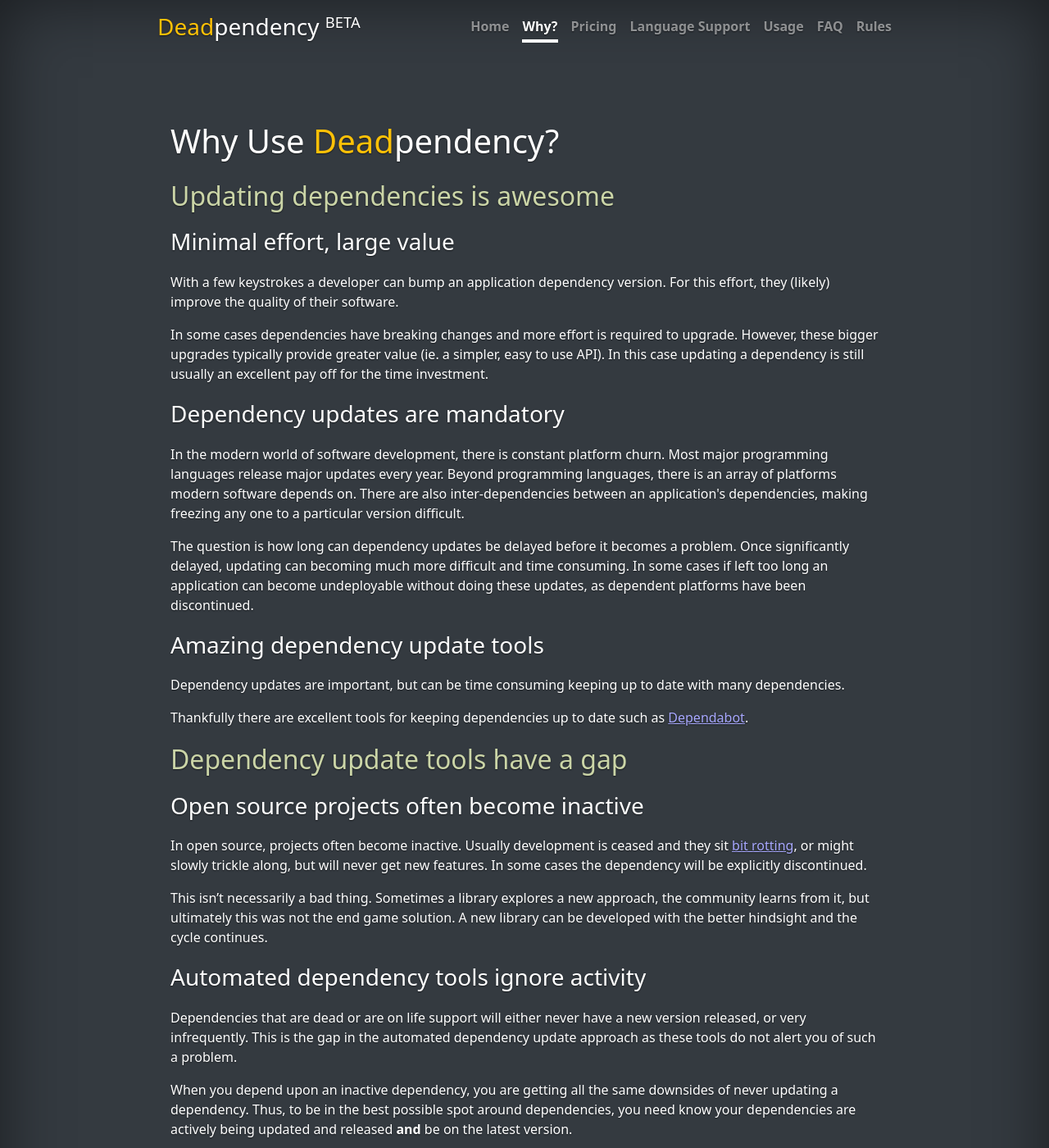
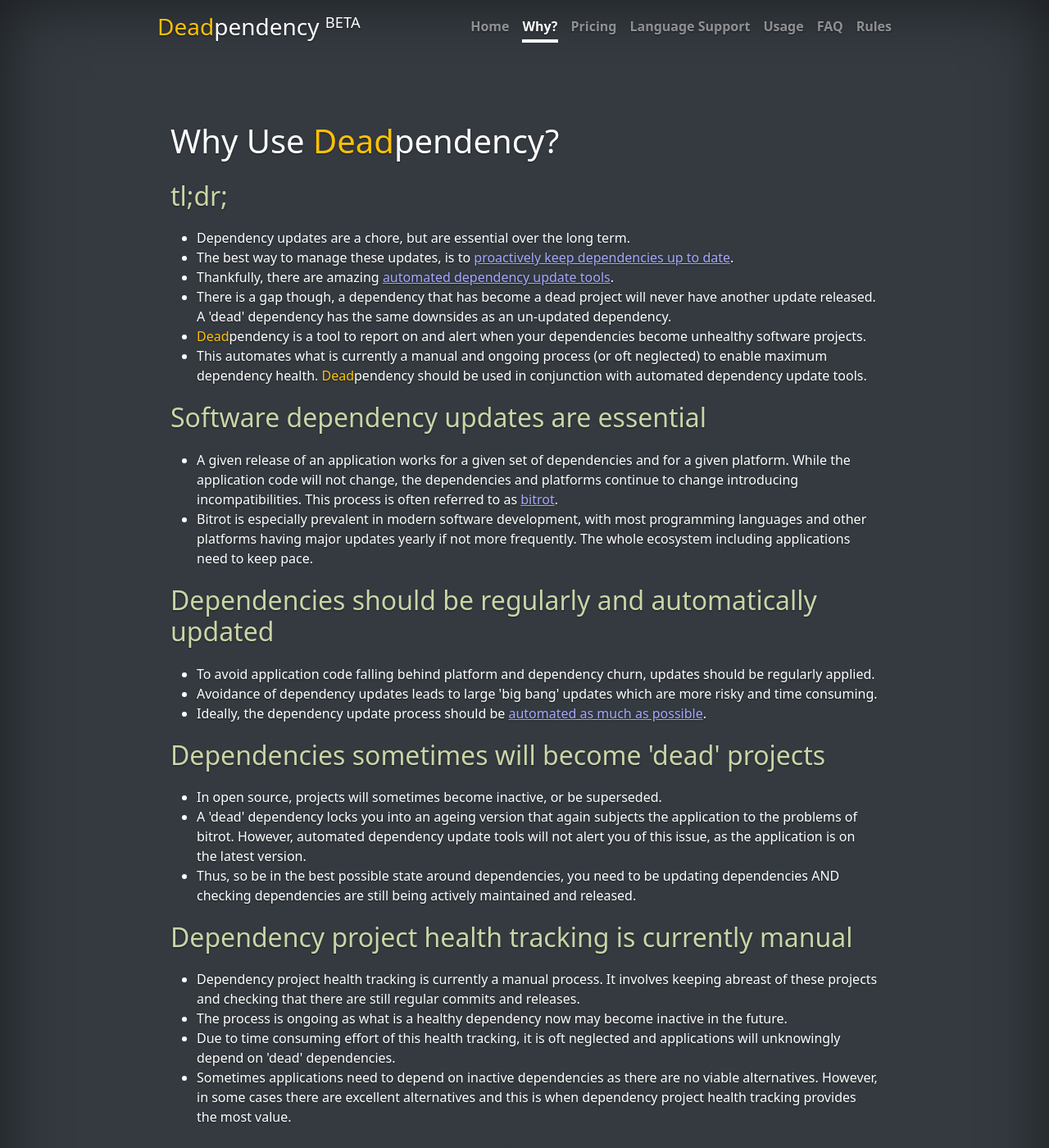
Before and after one commit to deadpendency/deadpendency.github.io, a Jekyll site: the page built from why.html, in a window 1280 px wide and 1400 px high. Shown: the whole window at 82% size. Built offline with Jekyll 4.4.1, drawn with Linux system fonts in a browser that asks for light colours; nearby versions of some CDN libraries; some of the changed text lies outside the part shown.

Commit message:
Initial draft update of why

```diff
--- a/why.html
+++ b/why.html
@@ -3,81 +3,84 @@
 # To modify the layout, see https://jekyllrb.com/docs/themes/#overriding-theme-defaults
 
 layout: page
-title: Deadpendency why
+title: Why use Deadpendency?
 ---
 <div class="why-page">
 <h1 class="mb-4">Why Use <span class="text-warning">Dead</span><span class="text-white">pendency</span>?</h1>
 
-<h2>Updating dependencies is awesome</h2>
+<h2>tl;dr;</h2>
 
-<h3>Minimal effort, large value</h3>
+<p>
+  <ul>
+    <li>Dependency updates are a chore, but are essential over the long term.</li>
+    <li>The best way to manage these updates, is to <a href="https://www.netcetera.com/home/stories/expertise/20170406-software-updates-inside-it.html" target="_blank" rel="noopener">proactively keep dependencies up to date</a>.</li>
+    <li>Thankfully, there are amazing <a href="https://dependabot.com/" target="_blank" rel="noopener">automated dependency update tools</a>.</li>
+    <li>There is a gap though, a dependency that has become a dead project will never have another update released. A 'dead' dependency has the same downsides as an un-updated dependency.</li>
+    <li><span class="text-warning">Dead</span><span class="text-white">pendency</span> is a tool to report on and alert when your dependencies become unhealthy software projects.</li>
+    <li>This automates what is currently a manual and ongoing process (or oft neglected) to enable maximum dependency health. <span class="text-warning">Dead</span><span class="text-white">pendency</span> should be used in conjunction with automated dependency update tools.</li>
+  </ul>
+</p>
 
-<p>With a few keystrokes a developer can bump an application dependency version. For this effort, they (likely) improve the quality of their software.</p>
+<h2>Software dependency updates are essential</h2>
 
-<p>In some cases dependencies have breaking changes and more effort is required to upgrade. However, these bigger upgrades typically provide greater value (ie. a simpler, easy to use API). In this case updating a dependency is still usually an excellent pay off for the time investment.</p>
+<p>
+  <ul>
+    <li>A given release of an application works for a given set of dependencies and for a given platform. While the application code will not change, the dependencies and platforms continue to change introducing incompatibilities. This process is often referred to as <a href="https://en.wikipedia.org/wiki/Software_rot" target="_blank" rel="noopener">bitrot</a>.</li>
+    <li>Bitrot is especially prevalent in modern software development, with most programming languages and other platforms having major updates yearly if not more frequently. The whole ecosystem including applications need to keep pace.</li>
+  </ul>
+</p>
 
-<h3>Dependency updates are mandatory</h3>
+<h2>Dependencies should be regularly and automatically updated</h2>
 
-<p>In the modern world of software development, there is constant platform churn. Most major programming languages release major updates every year. Beyond programming languages, there is an array of platforms modern software depends on. There are also inter-dependencies between an application's dependencies, making freezing any one to a particular version difficult.</p>
+<p>
+  <ul>
+    <li>To avoid application code falling behind platform and dependency churn, updates should be regularly applied.</li>
+    <li>Avoidance of dependency updates leads to large 'big bang' updates which are more risky and time consuming.</li>
+    <li>Ideally, the dependency update process should be <a href="https://dependabot.com" target="_blank" rel="noopener">automated as much as possible</a>.</li>
+  </ul>
+</p>
 
-<p>The question is how long can dependency updates be delayed before it becomes a problem. Once significantly delayed, updating can becoming much more difficult and time consuming. In some cases if left too long an application can become undeployable without doing these updates, as dependent platforms have been discontinued.</p>
+<h2>Dependencies sometimes will become 'dead' projects</h2>
 
-<h3>Amazing dependency update tools</h3>
+<p>
+  <ul>
+    <li>In open source, projects will sometimes become inactive, or be superseded.</li>
+    <li>A 'dead' dependency locks you into an ageing version that again subjects the application to the problems of bitrot. However, automated dependency update tools will not alert you of this issue, as the application is on the latest version.</li>
+    <li>Thus, so be in the best possible state around dependencies, you need to be updating dependencies AND checking dependencies are still being actively maintained and released.</li>
+  </ul>
+</p>
 
-<p>Dependency updates are important, but can be time consuming keeping up to date with many dependencies.</p>
+<h2>Dependency project health tracking is currently manual</h2>
 
-<p>Thankfully there are excellent tools for keeping dependencies up to date such as <a href="https://dependabot.com/" target="_blank" rel="noopener">Dependabot</a>.</p>
+<p>
+  <ul>
+    <li>Dependency project health tracking is currently a manual process. It involves keeping abreast of these projects and checking that there are still regular commits and releases.</li>
+    <li>The process is ongoing as what is a healthy dependency now may become inactive in the future.</li>
+    <li>Due to time consuming effort of this health tracking, it is oft neglected and applications will unknowingly depend on 'dead' dependencies.</li>
+    <li>Sometimes applications need to depend on inactive dependencies as there are no viable alternatives. However, in some cases there are excellent alternatives and this is when dependency project health tracking provides the most value.</li>
+  </ul>
+</p>
 
-<h2>Dependency update tools have a gap</h2>
+<h2><span class="text-warning">Dead</span><span class="text-white">pendency</span> automatically tracks and alerts on project health</h2>
 
-<h3>Open source projects often become inactive</h3>
+<p>
+  <ul>
+    <li><span class="text-warning">Dead</span><span class="text-white">pendency</span> automatically checks dependency project health upon every git push.</li>
+    <li>It enables developers to be informed about dependencies that have become inactive so they can make informed choices.</li>
+    <li>The check is ongoing. As an application is worked on and git pushes made, the <span class="text-warning">Dead</span><span class="text-white">pendency</span> check is continually run.</li>
+    <li>Any unhealthy dependencies will fail the check, alerting developers to the issue with minimal effort required.</li>
+  </ul>
+</p>
 
-<p>In open source, projects often become inactive. Usually development is ceased and they sit <a href="https://en.wikipedia.org/wiki/Software_rot" target="_blank" rel="noopener">bit rotting</a>, or might slowly trickle along, but will never get new features. In some cases the dependency will be explicitly discontinued.</p>
+<h2>Other benefits of <span class="text-warning">Dead</span><span class="text-white">pendency</span></h2>
 
-<p>This isn’t necessarily a bad thing. Sometimes a library explores a new approach, the community learns from it, but ultimately this was not the end game solution. A new library can be developed with the better hindsight and the cycle continues.</p>
-
-<h3>Automated dependency tools ignore activity</h3>
-
-<p>Dependencies that are dead or are on life support will either never have a new version released, or very infrequently. This is the gap in the automated dependency update approach as these tools do not alert you of such a problem.</p>
-
-<p>When you depend upon an inactive dependency, you are getting all the same downsides of never updating a dependency. Thus, to be in the best possible spot around dependencies, you need know your dependencies are actively being updated and released <strong>and</strong> be on the latest version.</p>
-
-<p>This is not a flaw in automated dependency updating, which is excellent value to set up. It just means a different but related tool is needed like <span class="text-warning">Dead</span><span class="text-white">pendency</span> for maximal dependency health.
-
-<h2><span class="text-warning">Dead</span><span class="text-white">pendency</span> to the rescue</h2>
-
-<h3>Constant safeguarding against unhealthy dependencies</h3>
-
-<p><span class="text-warning">Dead</span><span class="text-white">pendency</span> is a <a href="https://docs.github.com/en/developers/apps/about-apps" target="_blank" rel="noopener">GitHub app</a> that runs a check against every push of code. This means over time, as maintenance work is done there are constant checks of dependency health. Continual checking here is important as dependencies that are healthy at a given point in time can be discontinued in the future.</p>
-
-<h3>Should I stop using 'dead' dependencies?</h3>
-
-<p>Inactive dependencies will bit rot and fall behind with the platform churn of modern software development. They are 'not optimal' to use.</p>
-
-<p>However, sometimes you don't have a choice. There may be no alternative, or active alternatives have key flaws for your use case. <span class="text-warning">Dead</span><span class="text-white">pendency</span> <strong>doesn’t</strong> imply you should never use dependencies that are 'dead'. Rather, it is there to make the choice a conscious and deliberate one.</p>
-
-<p>Of course, in some cases there is a healthy alternative and indeed it should be switched to. This is the case where <span class="text-warning">Dead</span><span class="text-white">pendency</span> provides the most value.</p>
-
-<h2>Other benefits</h2>
-
-<h3>Protection against depending on forks</h3>
-
-<p>A common issue with using open source dependencies is dealing with bugs. In this case often the dependency will be forked and the fork used as a <a href="https://docs.npmjs.com/files/package.json#git-urls-as-dependencies" target="_blank" rel="noopener">git dependency</a> for a quick fix. Meanwhile, the fix is proposed via PR to the upstream repository. This can involve a lot of back and forth and delay before being merged and then released in a new version.</p>
-
-<p>In this case dependency update tools (most of them at least) will then ignore new versions of the dependency, as it must assume the git dependency is still required. This means the developers need to remember to come back and un-depend on the fork. With <span class="text-warning">Dead</span><span class="text-white">pendency</span> the dependency immediately gets a warning as a forked repo. If overtime, it is left in place, the fork will not be getting commits and thus gets flagged as inactive.</p>
-
-<p>An inactive dependency fails the check, so developers will be clearly reminded to revisit this fork usage.</p>
-
-<h3>A snapshot of dependency health</h3>
-
-<p><span class="text-warning">Dead</span><span class="text-white">pendency</span> flags dependencies that are quite unhealthy. It also flags dependencies with warnings that are starting to become unhealthy. This means at any time the <span class="text-warning">Dead</span><span class="text-white">pendency</span> report can be reviewed for a quick snapshot of dependency health.</p>
-
-<p>The <span class="text-warning">Dead</span><span class="text-white">pendency</span> report includes links to the dependency package and source repository enabling further review.</p>
-
-<h3>A gatekeeper for healthy dependencies</h3>
-
-<p>Much like a code linting check, <span class="text-warning">Dead</span><span class="text-white">pendency</span> acts as a fast feedback mechanism when new unhealthy dependencies are proposed via a PR. This works because <span class="text-warning">Dead</span><span class="text-white">pendency</span> runs against an exact commit sha.</p>
-
-<p>In this way, <span class="text-warning">Dead</span><span class="text-white">pendency</span> can save developers time by automatically blocking unhealthy dependencies. Or at least, prompting a justification to be included for their usage.</p>
+<p>
+  <ul>
+    <li>Each push produces a dependency project health report (in the form of a GitHub check run, see <a href="https://github.com/deadpendency/deadpendency-example/pull/1/checks" target="_blank" rel="noopener">this example</a>).</li>
+    <li>The report gives a quick snapshot of dependency project health, including links to the package and the source repository. Dependencies that are becoming unhealthy will have warnings, but will not fail the check.</li>
+    <li>A common pitfall with dependencies is when a dependency has a bug. The quickest way to fix it is to fork the dependency, fix it and have your application depend upon the fork. However, often developers will forget to switch back to the unforked dependency once the fix has been upstreamed. Dependency update tools will not alert in this case, but <span class="text-warning">Dead</span><span class="text-white">pendency</span> will alert (over time) as the fork will be inactive. Depending on forks also produces a warning.</li>
+    <li><span class="text-warning">Dead</span><span class="text-white">pendency</span> gives fast feedback for PRs. If an unhealthy dependency is added, the PR will fail the <span class="text-warning">Dead</span><span class="text-white">pendency</span> check. This prompts the submitter to take action (select an alternative dependency or justify the unhealthy dependencies' usage) without any effort required from the maintainers.</li>
+  </ul>
+</p>
 
 </div>
```
